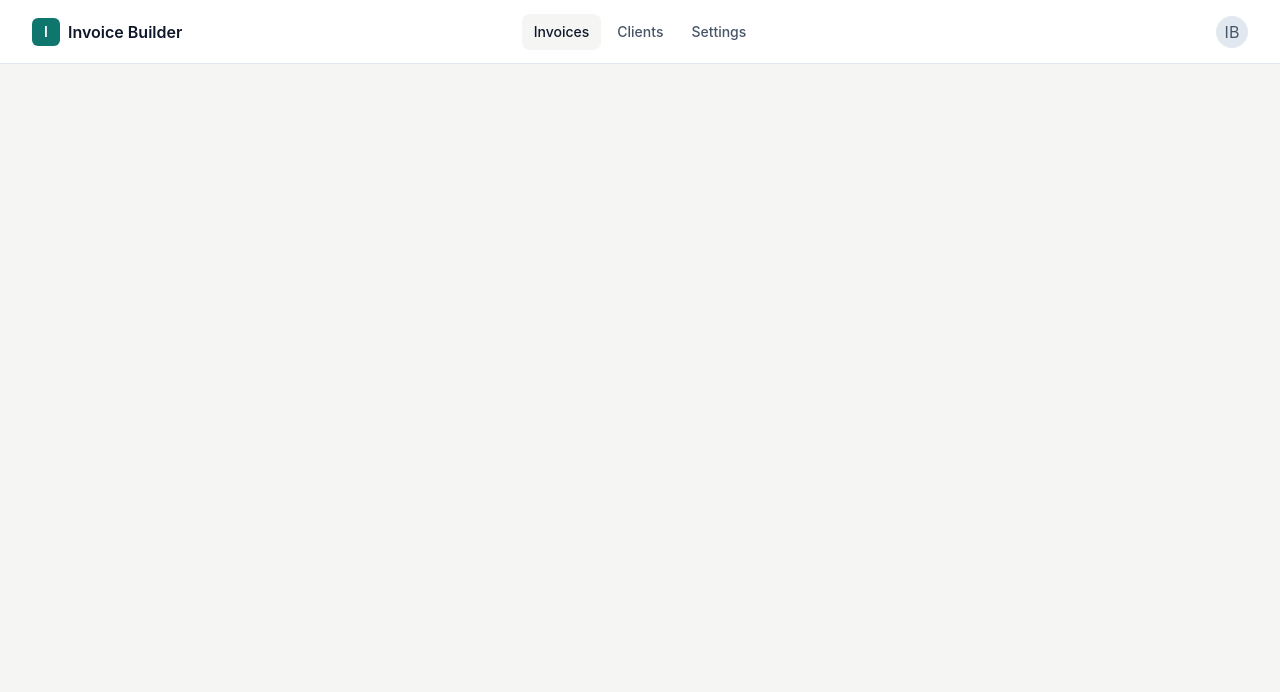
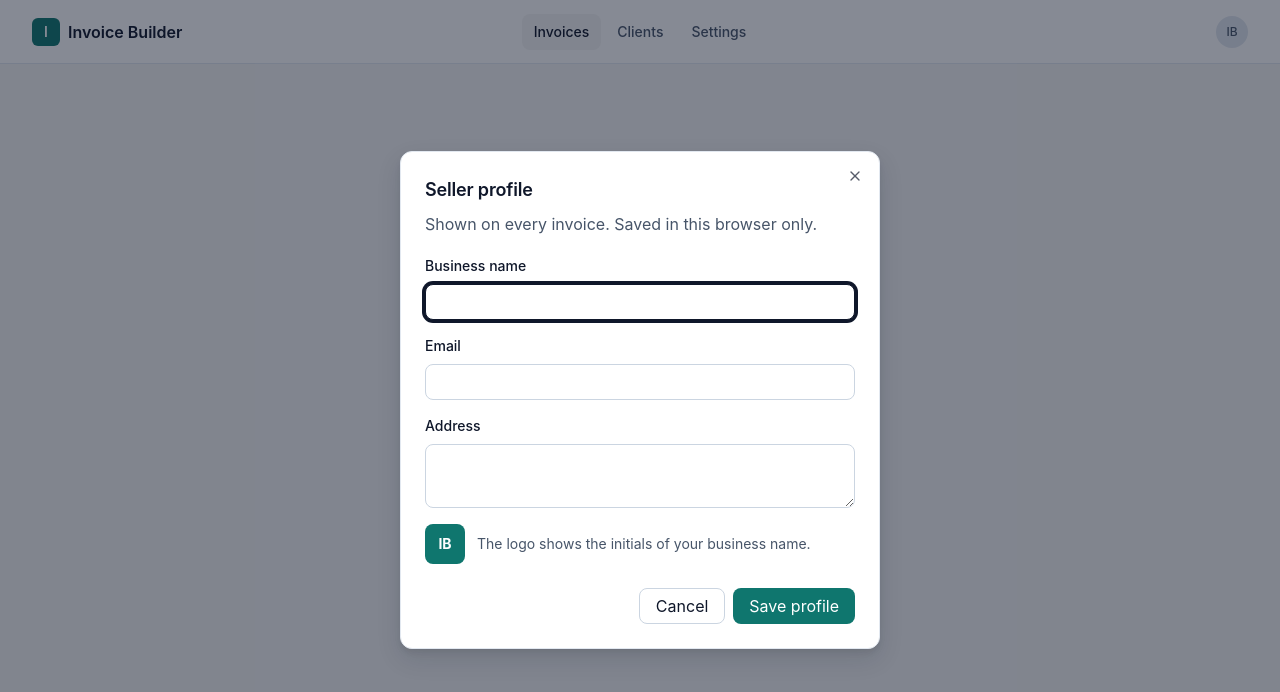
Before and after one commit to Deqii/Invoice-builder, a React (Vite) app: page / in a window 1280 px wide. Both pictures are taken after a click on the button "IB". Shown: the top 692 px of the page. Built offline with nearby package versions, Linux system fonts and the light colour scheme; a web font is replaced by a local one.

Commit message:
feat(profile): add seller profile dialog and first-run gate

```diff
--- a/src/App.tsx
+++ b/src/App.tsx
@@ -1,6 +1,13 @@
+import { useState } from 'react'
+import { ProfileDialog } from '@/components/profile-dialog'
+import { SellerAvatar } from '@/components/seller-avatar'
 import { Button } from '@/components/ui/button'
+import { useSellerProfile } from '@/hooks/use-seller-profile'
 
 function App() {
+  const { profile, reload } = useSellerProfile()
+  const [profileOpen, setProfileOpen] = useState(false)
+
   return (
     <div className="min-h-screen bg-page text-ink">
       <header className="grid h-16 grid-cols-3 items-center border-b border-line bg-paper px-4 sm:px-8">
@@ -38,14 +45,22 @@ function App() {
             variant="ghost"
             size="icon"
             aria-label="Seller profile"
-            className="rounded-full bg-line text-caption text-ink-muted hover:bg-line"
+            className="rounded-full p-0"
+            onClick={() => setProfileOpen(true)}
           >
-            IB
+            <SellerAvatar businessName={profile?.businessName ?? ''} />
           </Button>
         </div>
       </header>
 
       <main className="mx-auto w-full max-w-list px-4 pb-10 pt-5 sm:px-6 sm:pb-16 sm:pt-8" />
+
+      <ProfileDialog
+        open={profileOpen}
+        onOpenChange={setProfileOpen}
+        profile={profile}
+        onSaved={reload}
+      />
     </div>
   )
 }
--- /dev/null
+++ b/src/components/logo-mark.tsx
@@ -0,0 +1,18 @@
+import { initials } from '@/lib/profile'
+
+export function LogoMark({
+  businessName,
+  size = 'md',
+}: {
+  businessName: string
+  size?: 'sm' | 'md'
+}) {
+  const dimension = size === 'sm' ? 'size-8' : 'size-10'
+  return (
+    <span
+      className={`grid ${dimension} shrink-0 place-items-center rounded-lg bg-brand text-body-strong font-bold text-on-brand`}
+    >
+      {initials(businessName)}
+    </span>
+  )
+}
--- /dev/null
+++ b/src/components/profile-dialog.tsx
@@ -0,0 +1,196 @@
+import { useEffect, useRef, useState } from 'react'
+import { useForm, useWatch } from 'react-hook-form'
+import { LogoMark } from '@/components/logo-mark'
+import { Button } from '@/components/ui/button'
+import {
+  Dialog,
+  DialogContent,
+  DialogDescription,
+  DialogFooter,
+  DialogHeader,
+  DialogTitle,
+} from '@/components/ui/dialog'
+import {
+  Form,
+  FormControl,
+  FormField,
+  FormItem,
+  FormLabel,
+  FormMessage,
+} from '@/components/ui/form'
+import { Input } from '@/components/ui/input'
+import { Textarea } from '@/components/ui/textarea'
+import { validateProfile } from '@/lib/profile'
+import { StorageFailure, writeProfile } from '@/lib/storage'
+import type { SellerProfile } from '@/lib/types'
+
+export interface ProfileDialogProps {
+  open: boolean
+  onOpenChange: (open: boolean) => void
+  profile: SellerProfile | null
+  onSaved: (profile: SellerProfile) => void
+  helperText?: string
+}
+
+const EMPTY_PROFILE: SellerProfile = { businessName: '', email: '', address: '' }
+const FIELD_ORDER = ['businessName', 'email', 'address'] as const
+
+export function ProfileDialog({
+  open,
+  onOpenChange,
+  profile,
+  onSaved,
+  helperText,
+}: ProfileDialogProps) {
+  const trigger = useRef<HTMLElement | null>(null)
+
+  useEffect(() => {
+    if (open) {
+      trigger.current =
+        document.activeElement instanceof HTMLElement ? document.activeElement : null
+    }
+  }, [open])
+
+  return (
+    <Dialog open={open} onOpenChange={onOpenChange}>
+      <DialogContent
+        className="gap-0 p-6 max-sm:p-5"
+        onCloseAutoFocus={(event) => {
+          if (trigger.current) {
+            event.preventDefault()
+            trigger.current.focus()
+          }
+        }}
+      >
+        <DialogHeader>
+          <DialogTitle>Seller profile</DialogTitle>
+          <DialogDescription>
+            Shown on every invoice. Saved in this browser only.
+          </DialogDescription>
+        </DialogHeader>
+        <ProfileForm
+          profile={profile}
+          helperText={helperText}
+          onSaved={onSaved}
+          onClose={() => onOpenChange(false)}
+        />
+      </DialogContent>
+    </Dialog>
+  )
+}
+
+function ProfileForm({
+  profile,
+  helperText,
+  onSaved,
+  onClose,
+}: {
+  profile: SellerProfile | null
+  helperText?: string
+  onSaved: (profile: SellerProfile) => void
+  onClose: () => void
+}) {
+  const form = useForm<SellerProfile>({ defaultValues: profile ?? EMPTY_PROFILE })
+  const businessName = useWatch({ control: form.control, name: 'businessName' })
+  const [formError, setFormError] = useState<string | null>(null)
+
+  function onSubmit(values: SellerProfile) {
+    const trimmed: SellerProfile = {
+      businessName: values.businessName.trim(),
+      email: values.email.trim(),
+      address: values.address.trim(),
+    }
+    const errors = validateProfile(trimmed)
+    if (Object.keys(errors).length > 0) {
+      setFormError(null)
+      for (const field of FIELD_ORDER) {
+        const message = errors[field]
+        if (message) form.setError(field, { message })
+      }
+      const firstInvalid = FIELD_ORDER.find((field) => errors[field])
+      if (firstInvalid) form.setFocus(firstInvalid)
+      return
+    }
+
+    try {
+      writeProfile(trimmed)
+    } catch (failure) {
+      setFormError(
+        failure instanceof StorageFailure ? failure.message : 'Could not save the profile.',
+      )
+      return
+    }
+
+    onSaved(trimmed)
+    onClose()
+  }
+
+  return (
+    <Form {...form}>
+      <form noValidate onSubmit={form.handleSubmit(onSubmit)} className="mt-5 grid gap-4">
+        {helperText ? <p className="text-body text-ink-muted">{helperText}</p> : null}
+        {formError ? (
+          <p role="alert" className="text-body text-danger">
+            {formError}
+          </p>
+        ) : null}
+
+        <FormField
+          control={form.control}
+          name="businessName"
+          render={({ field }) => (
+            <FormItem>
+              <FormLabel>Business name</FormLabel>
+              <FormControl>
+                <Input {...field} />
+              </FormControl>
+              <FormMessage />
+            </FormItem>
+          )}
+        />
+
+        <FormField
+          control={form.control}
+          name="email"
+          render={({ field }) => (
+            <FormItem>
+              <FormLabel>Email</FormLabel>
+              <FormControl>
+                <Input {...field} />
+              </FormControl>
+              <FormMessage />
+            </FormItem>
+          )}
+        />
+
+        <FormField
+          control={form.control}
+          name="address"
+          render={({ field }) => (
+            <FormItem>
+              <FormLabel>Address</FormLabel>
+              <FormControl>
+                <Textarea rows={3} {...field} />
+              </FormControl>
+              <FormMessage />
+            </FormItem>
+          )}
+        />
+
+        <div className="flex items-center gap-3">
+          <LogoMark businessName={businessName} />
+          <p className="text-body text-ink-muted">
+            The logo shows the initials of your business name.
+          </p>
+        </div>
+
+        <DialogFooter className="mt-2">
+          <Button type="button" variant="outline" onClick={onClose}>
+            Cancel
+          </Button>
+          <Button type="submit">Save profile</Button>
+        </DialogFooter>
+      </form>
+    </Form>
+  )
+}
--- /dev/null
+++ b/src/components/seller-avatar.tsx
@@ -0,0 +1,9 @@
+import { initials } from '@/lib/profile'
+
+export function SellerAvatar({ businessName }: { businessName: string }) {
+  return (
+    <span className="grid size-8 place-items-center rounded-full bg-line text-caption text-ink-muted">
+      {initials(businessName)}
+    </span>
+  )
+}
--- /dev/null
+++ b/src/hooks/use-profile-gate.ts
@@ -0,0 +1,41 @@
+import { useCallback, useRef, useState } from 'react'
+import { isProfileComplete } from '@/lib/profile'
+import type { SellerProfile } from '@/lib/types'
+
+export interface ProfileGate {
+  run: (action: () => void) => void
+  complete: () => void
+  cancel: () => void
+  pending: boolean
+}
+
+export function useProfileGate(profile: SellerProfile | null): ProfileGate {
+  const pendingAction = useRef<(() => void) | null>(null)
+  const [pending, setPending] = useState(false)
+
+  const run = useCallback(
+    (action: () => void) => {
+      if (isProfileComplete(profile)) {
+        action()
+        return
+      }
+      pendingAction.current = action
+      setPending(true)
+    },
+    [profile],
+  )
+
+  const complete = useCallback(() => {
+    const action = pendingAction.current
+    pendingAction.current = null
+    setPending(false)
+    action?.()
+  }, [])
+
+  const cancel = useCallback(() => {
+    pendingAction.current = null
+    setPending(false)
+  }, [])
+
+  return { run, complete, cancel, pending }
+}
--- /dev/null
+++ b/src/hooks/use-seller-profile.ts
@@ -0,0 +1,35 @@
+import { useCallback, useState } from 'react'
+import { readProfile, StorageFailure } from '@/lib/storage'
+import type { SellerProfile } from '@/lib/types'
+
+export interface UseSellerProfileResult {
+  profile: SellerProfile | null
+  error: string | null
+  reload: () => void
+}
+
+interface ProfileState {
+  profile: SellerProfile | null
+  error: string | null
+}
+
+function readProfileState(): ProfileState {
+  try {
+    return { profile: readProfile(), error: null }
+  } catch (failure) {
+    return {
+      profile: null,
+      error:
+        failure instanceof StorageFailure
+          ? failure.message
+          : 'Could not read the seller profile.',
+    }
+  }
+}
+
+export function useSellerProfile(): UseSellerProfileResult {
+  const [state, setState] = useState<ProfileState>(readProfileState)
+  const reload = useCallback(() => setState(readProfileState()), [])
+
+  return { profile: state.profile, error: state.error, reload }
+}
--- /dev/null
+++ b/src/lib/profile.ts
@@ -0,0 +1,30 @@
+import type { SellerProfile } from './types'
+
+const EMAIL_PATTERN = /^[^\s@]+@[^\s@]+\.[^\s@]+$/
+const LETTER_OR_DIGIT = /[\p{L}\p{N}]/u
+
+export function initials(businessName: string): string {
+  const words = businessName.split(/\s+/).filter((word) => LETTER_OR_DIGIT.test(word))
+  const letters = words.slice(0, 2).map((word) => {
+    const first = Array.from(word).find((char) => LETTER_OR_DIGIT.test(char)) ?? ''
+    return first.toUpperCase()
+  })
+  const result = Array.from(letters.join('')).slice(0, 2).join('')
+  return result === '' ? 'IB' : result
+}
+
+export function validateProfile(
+  profile: SellerProfile,
+): Partial<Record<'businessName' | 'email' | 'address', string>> {
+  const errors: Partial<Record<'businessName' | 'email' | 'address', string>> = {}
+  if (profile.businessName.trim() === '') errors.businessName = 'Enter your business name.'
+  const email = profile.email.trim()
+  if (email === '' || !EMAIL_PATTERN.test(email)) errors.email = 'Enter a valid email address.'
+  if (profile.address.trim() === '') errors.address = 'Enter your business address.'
+  return errors
+}
+
+export function isProfileComplete(profile: SellerProfile | null): boolean {
+  if (profile === null) return false
+  return Object.keys(validateProfile(profile)).length === 0
+}
```
